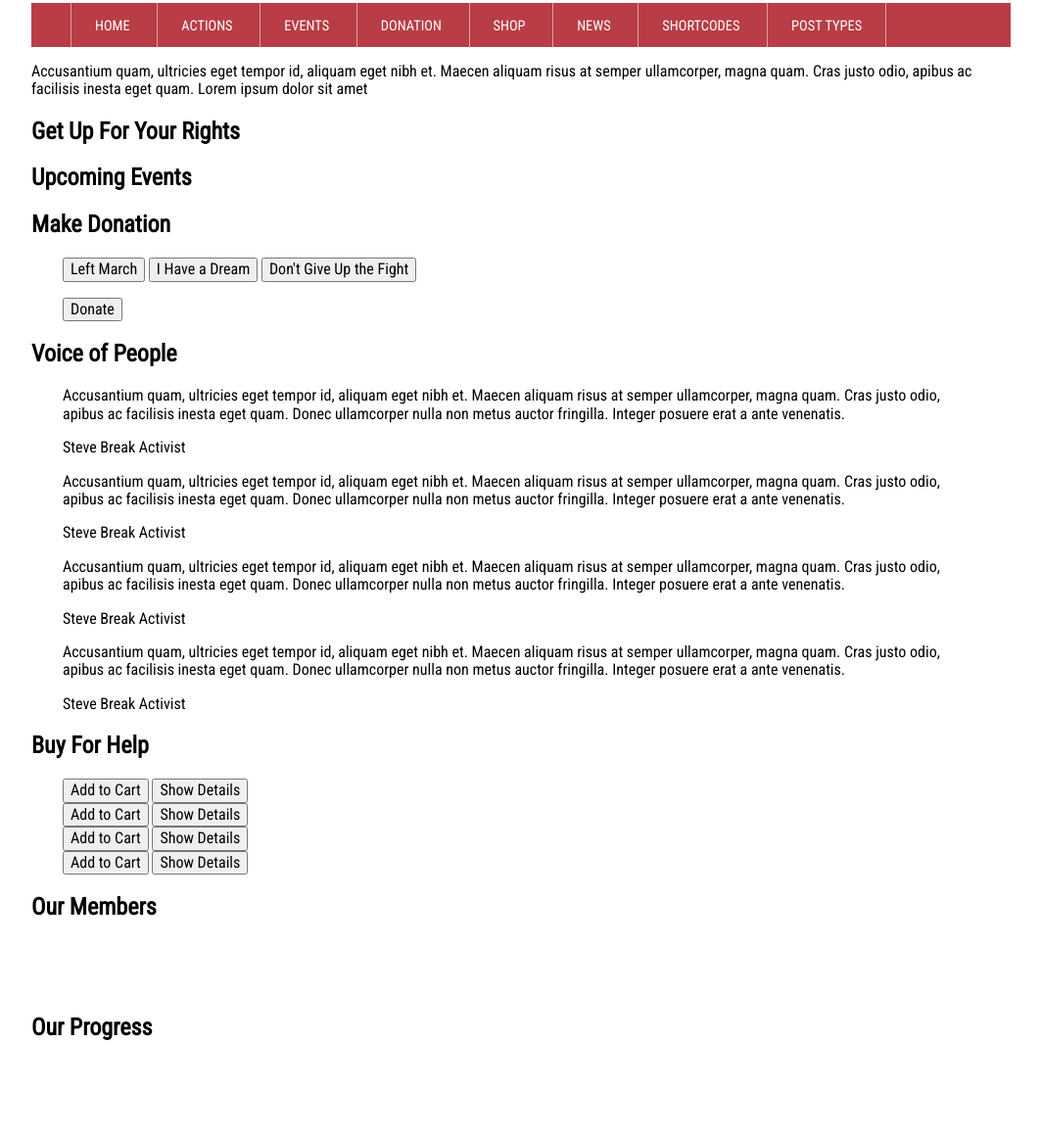
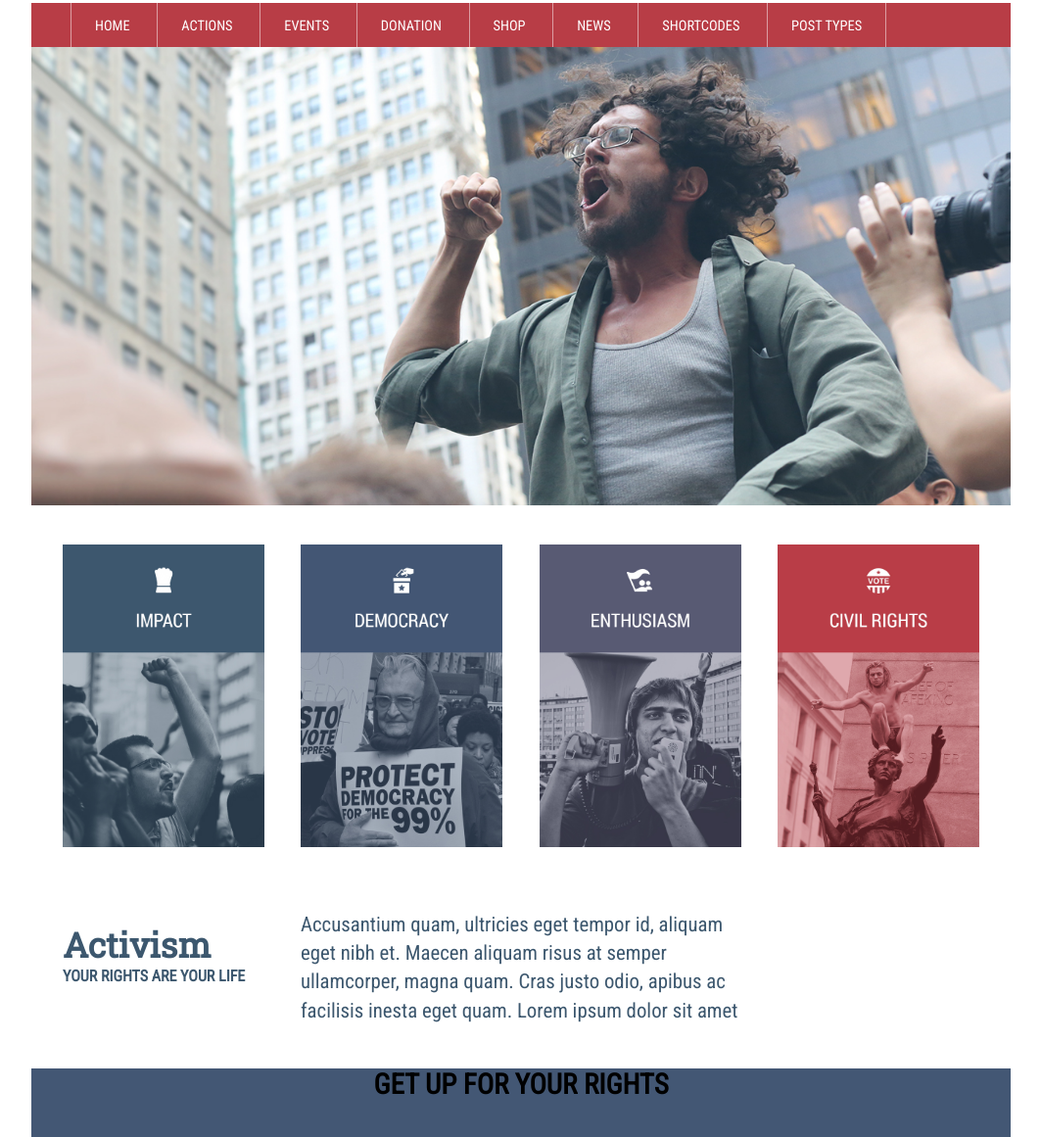
Before and after one commit to LaurenCoker512/clone-social, a website built with webpack: page app/index.html in a window 1280 px wide. Shown: the part 131-1292 px from the top of the page at 98% size, without its empty margins (108-1171 px from the left). Built offline with nearby package versions, Linux system fonts and the light colour scheme.

Commit message:
Basic styling for large-hero, pillars, rights, and events

```diff
--- a/app/assets/styles/base/_variables.css
+++ b/app/assets/styles/base/_variables.css
@@ -2,3 +2,4 @@ $mainRed: #b83d46;
 $mainGray: #747e86;
 $darkBlue: #3c576e;
 $grayBlue: #879cae;
+$darkGrayBlue: #435774;
--- a/app/assets/styles/modules/_about.css
+++ b/app/assets/styles/modules/_about.css
@@ -1,3 +1,45 @@
 .about {
+    display: flex;
+    justify-content: space-between;
+
+    &__activism {
+        width: 12.875rem;
+        color: $darkBlue;
+
+        @mixin atLarge {
+            width: 16rem;
+        }
+
+        & h3 {
+            font-size: 2.2rem;
+            margin-bottom: 0.2rem;
+            font-family: "Roboto Slab", sans-serif;
+        }
+
+        & h4 {
+            text-transform: uppercase;
+            margin-top: 0;
+            font-size: 1rem;
+        }
+    }
+
+    &__text {
+        width: 28.125rem;
+        font-size: 1.3rem;
+        line-height: 1.4;
+        color: $darkBlue;
+
+        @mixin atLarge {
+            width: 35.25rem;
+        }
+    }
+
+    &__membership {
+        width: 12.875rem;
+
+        @mixin atLarge {
+            width: 16rem;
+        }
+    }
 
 }
--- a/app/assets/styles/modules/_events.css
+++ b/app/assets/styles/modules/_events.css
@@ -1,3 +1,17 @@
 .events {
+    display: flex;
+    justify-content: space-between;
+
+    &__section {
+        width: 18rem;
+
+        @mixin atLarge {
+            width: 22.25rem;
+        }
+
+        & img {
+            width: 100%;
+        }
+    }
 
 }
--- a/app/assets/styles/modules/_four-pillars.css
+++ b/app/assets/styles/modules/_four-pillars.css
@@ -1,3 +1,19 @@
 .four-pillars {
+    display: flex;
+    justify-content: space-between;
+    width: 100%;
+    margin-top: 2.5rem;
+    margin-bottom: 2.5rem;
 
+    &__img {
+        width: 12.875rem;
+
+        @mixin atLarge {
+            width: 16rem;
+        }
+
+        & img {
+            width: 100%;
+        }
+    }
 }
--- a/app/assets/styles/modules/_large-hero.css
+++ b/app/assets/styles/modules/_large-hero.css
@@ -1,3 +1,18 @@
 .large-hero {
+    width: 100%;
 
+    @mixin atMedium {
+        height: 29.25rem;
+    }
+
+    @mixin atLarge {
+        height: 36.375rem;
+    }
+
+    &__img {
+
+        & img {
+            width: 100%;
+        }
+    }
 }
--- a/app/assets/styles/modules/_main-nav.css
+++ b/app/assets/styles/modules/_main-nav.css
@@ -1,17 +1,24 @@
 .main-nav {
     background-color: $mainRed;
     color: #fff;
-    height: 2.8125rem;
+    height: 5rem;
+
+    @mixin atMedium {
+        height: 2.8125rem;
+    }
 
     &__nav {
+        display: none;
+
+        @mixin atMedium {
+            display: block;
+        }
 
         &__main-menu {
             list-style: none;
             list-style-position: none;
             -webkit-margin-before: 0;
             -webkit-margin-after: 0;
-
-
 
             &__item {
                 display: inline-block;
--- a/app/assets/styles/modules/_rights.css
+++ b/app/assets/styles/modules/_rights.css
@@ -1,3 +1,4 @@
 .rights {
-
+    background-color: $darkGrayBlue;
+    height: 36.25rem;
 }
--- a/app/assets/styles/modules/_section.css
+++ b/app/assets/styles/modules/_section.css
@@ -1,4 +1,10 @@
 .section {
+
+    &__title {
+        text-transform: uppercase;
+        text-align: center;
+        font-size: 1.8rem;
+    }
 
     &__wrapper {
         padding: 0 2rem;
--- a/app/index.html
+++ b/app/index.html
@@ -75,27 +75,31 @@
     </section>
 
     <section class="large-hero">
+        <div class="large-hero__img">
+            <img src="assets/images/slide11.jpg">
+        </div>
 
     </section>
 
-    <section class="four-pillars">
+    <section class="four-pillars section__wrapper">
         <div class="four-pillars__img">
-
+            <img src="assets/images/impact-11.jpg">
         </div>
         <div class="four-pillars__img">
-
+            <img src="assets/images/Democracy-11.jpg">
         </div>
         <div class="four-pillars__img">
-
+            <img src="assets/images/Enthusiasm1.jpg">
         </div>
         <div class="four-pillars__img">
-
+            <img src="assets/images/Civil-Rights1.jpg">
         </div>
     </section>
 
-    <section class="about">
+    <section class="about section__wrapper">
         <div class="about__activism">
-
+            <h3>Activism</h3>
+            <h4>Your Rights Are Your Life</h4>
         </div>
         <div class="about__text">
             <p>Accusantium quam, ultricies eget tempor id, aliquam eget nibh et. Maecen aliquam risus at semper ullamcorper, magna quam. Cras justo odio, apibus ac facilisis inesta eget quam. Lorem ipsum dolor sit amet</p>
@@ -134,13 +138,13 @@
         <h2 class="section__title">Upcoming Events</h2>
         <div class="section__wrapper events__content">
             <div class="events__section">
-
+                <img src="assets/images/13949226028_e481950971_b-re.jpg">
             </div>
             <div class="events__section">
-
+                <img src="assets/images/02images-re.jpg">
             </div>
             <div class="events__section">
-
+                <img src="assets/images/6232623994_956114e892_or-rere.jpg">
             </div>
         </div>
     </section>
@@ -407,15 +411,11 @@
     Large Hero -
         Slider
         Left-aligned text constant percentage from edge
-        Font size should scale with image
-    Four Pillars -
-        Flexbox with space-between, 25% each
-        Each photo 12.875rem wide at medium, 16rem at large
+        Font size should scale with image (use vw for viewport width percentage)
     About and Membership -
         Flex three-column layout
         Middle column takes up same space as two photos above, side columns same width as one photo above
     Events -
-        Flexbox space-between with three columns
         Single column under small breakpoint
     Voice of People -
         Flexbox two-column layout, four boxes
--- a/app/temp/styles/styles.css
+++ b/app/temp/styles/styles.css
@@ -364,6 +364,12 @@ body {
 }
     }
 
+.section__title {
+        text-transform: uppercase;
+        text-align: center;
+        font-size: 1.8rem;
+    }
+
 .section__wrapper {
         padding: 0 2rem;
     }
@@ -429,8 +435,59 @@ body {
             }
 
 .about {
+    display: flex;
+    justify-content: space-between;
 
 }
+
+.about__activism {
+        width: 12.875rem;
+        color: #3c576e;
+    }
+
+@media (min-width: 1424px) {
+
+.about__activism {
+            width: 16rem
+    }
+    }
+
+.about__activism h3 {
+            font-size: 2.2rem;
+            margin-bottom: 0.2rem;
+            font-family: "Roboto Slab", sans-serif;
+        }
+
+.about__activism h4 {
+            text-transform: uppercase;
+            margin-top: 0;
+            font-size: 1rem;
+        }
+
+.about__text {
+        width: 28.125rem;
+        font-size: 1.3rem;
+        line-height: 1.4;
+        color: #3c576e;
+    }
+
+@media (min-width: 1424px) {
+
+.about__text {
+            width: 35.25rem
+    }
+    }
+
+.about__membership {
+        width: 12.875rem;
+    }
+
+@media (min-width: 1424px) {
+
+.about__membership {
+            width: 16rem
+    }
+    }
 
 .buy {
 
@@ -441,30 +498,102 @@ body {
 }
 
 .events {
+    display: flex;
+    justify-content: space-between;
 
 }
+
+.events__section {
+        width: 18rem;
+    }
+
+@media (min-width: 1424px) {
+
+.events__section {
+            width: 22.25rem
+    }
+    }
+
+.events__section img {
+            width: 100%;
+        }
 
 .footer {
 
 }
 
 .four-pillars {
+    display: flex;
+    justify-content: space-between;
+    width: 100%;
+    margin-top: 2.5rem;
+    margin-bottom: 2.5rem;
+}
 
-}
+.four-pillars__img {
+        width: 12.875rem;
+    }
+
+@media (min-width: 1424px) {
+
+.four-pillars__img {
+            width: 16rem
+    }
+    }
+
+.four-pillars__img img {
+            width: 100%;
+        }
 
 .funds {
 
 }
 
 .large-hero {
+    width: 100%;
+}
 
+@media (min-width: 1000px) {
+
+.large-hero {
+        height: 29.25rem
 }
+    }
+
+@media (min-width: 1424px) {
+
+.large-hero {
+        height: 36.375rem
+}
+    }
+
+.large-hero__img img {
+            width: 100%;
+        }
 
 .main-nav {
     background-color: #b83d46;
     color: #fff;
-    height: 2.8125rem;
+    height: 5rem;
 }
+
+@media (min-width: 1000px) {
+
+.main-nav {
+        height: 2.8125rem
+}
+    }
+
+.main-nav__nav {
+        display: none;
+    }
+
+@media (min-width: 1000px) {
+
+.main-nav__nav {
+            display: block
+    }
+    }
 
 .main-nav__nav__main-menu {
             list-style: none;
@@ -508,7 +637,8 @@ body {
 }
 
 .rights {
-
+    background-color: #435774;
+    height: 36.25rem;
 }
 
 .tweets {
```
Also changed, not shown: 3 other files.
